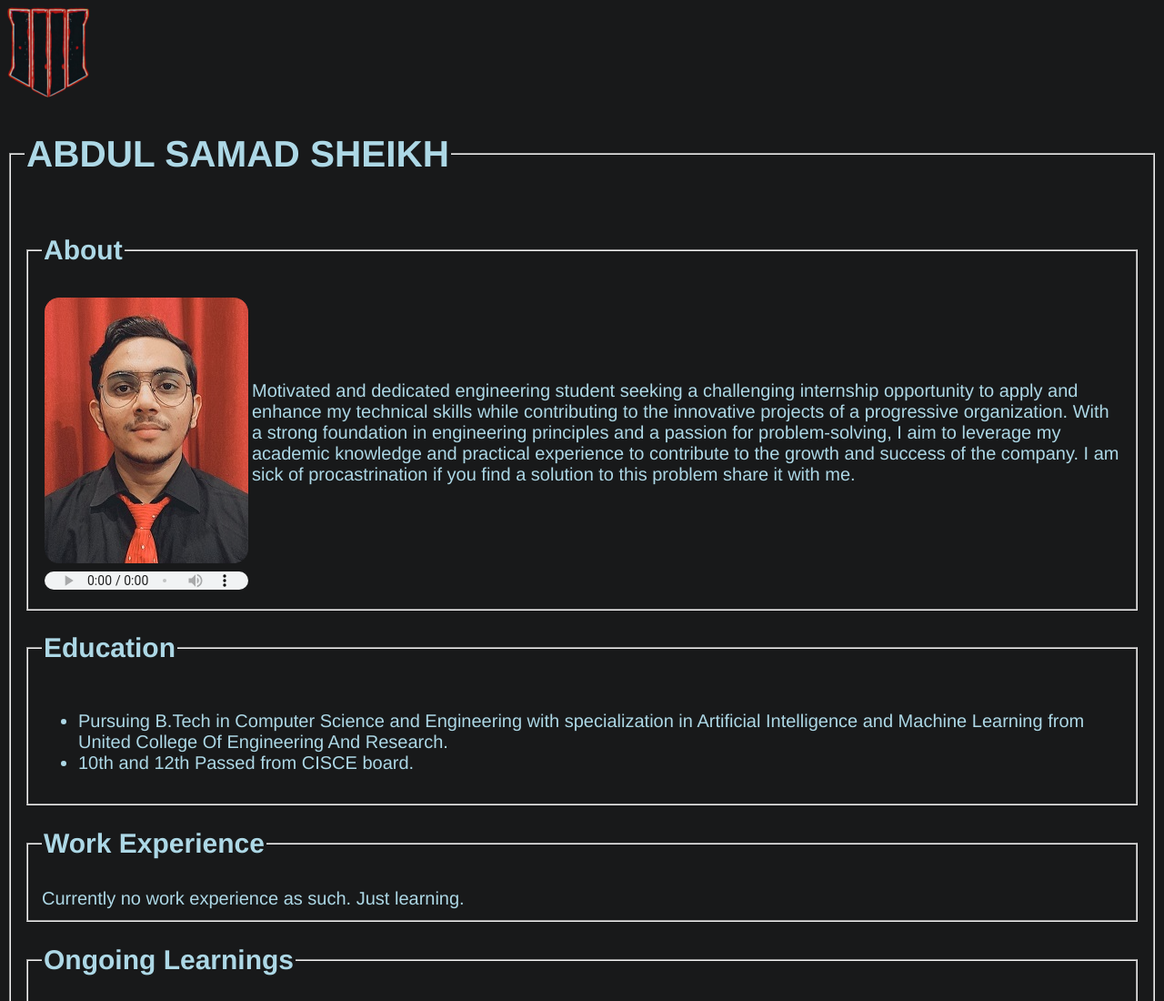
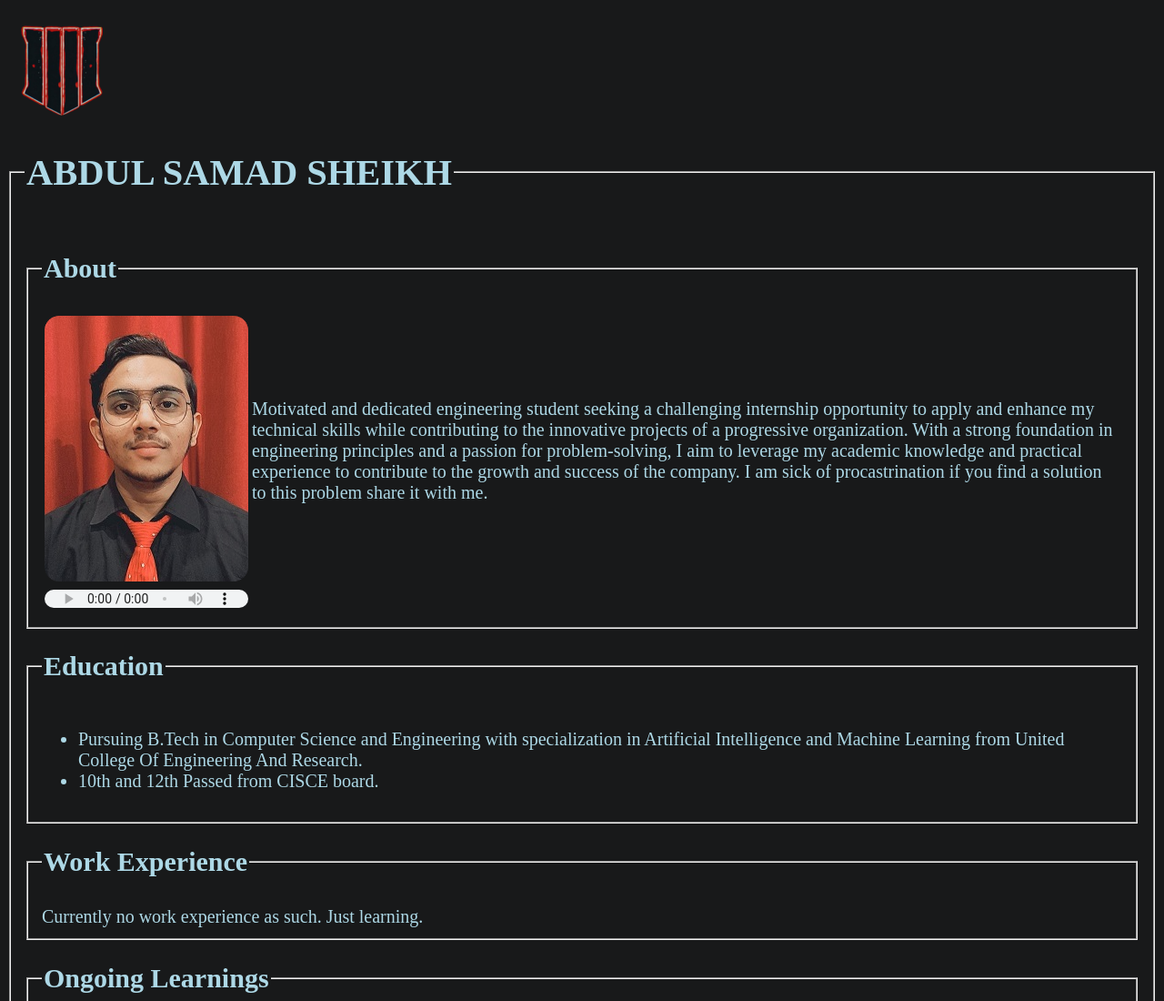
Before and after one commit to abdulsamad54/abdulsamad54.github.io, a plain HTML site: page index.html in a window 1280 px wide. Shown: the top 1100 px of the page at 91% size. Drawn offline with Linux system fonts and the light colour scheme.

Commit message:
Modified website

```diff
--- a/index.html
+++ b/index.html
@@ -7,14 +7,23 @@
     <meta name="viewport" content="width=device-width, initial-scale=1.0">
     <meta name="description" content="This website shows my resume">
 </head>
-<style>body
+<style>
+    body
+        {
+        font-family: 'Orbitron';
+        color: #ADD8E6;
+        background-color:#18191A;
+        font-size: 20px;
+
+    #sup
     {
-        font-family: 'Helvetica', 'Arial', sans-serif;
+        padding-top: 20px;
+        padding-left: 15px;
     }
 </style>
-<body style="font-size:20px;color: #ADD8E6;; background-color:#18191A;">
+<body>
     <!-- <span><h1><font size=" +8" color="darkgreen"></h1><center>بَسْمَلَة</center></font></h1></span> -->
-    <img src="Media/supimp.png" alt>
+    <div id="sup"><img src="Media/supimp.png" alt></div>
     <fieldset>
         <legend>
             <section style="font-size: 27px;"><h1>ABDUL SAMAD SHEIKH</h1></section>
```
